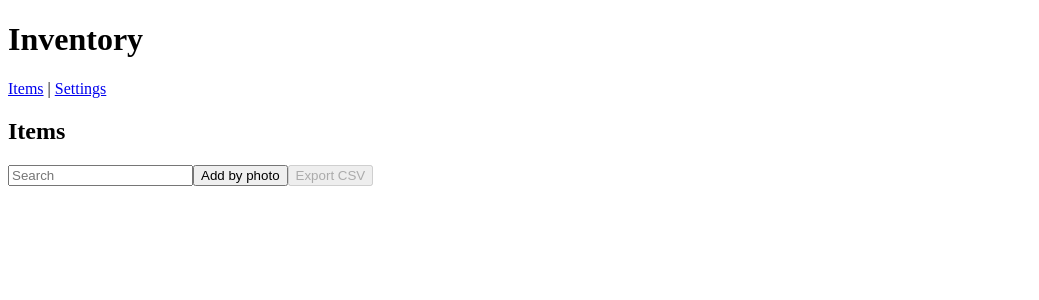
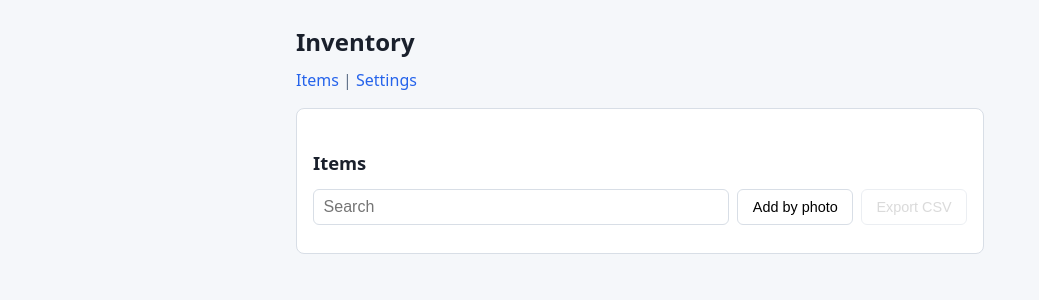
Before and after one commit to atomic-235/inventory, a Preact app: page / in a window 1280 px wide. Shown: the top 300 px of the page, without its empty margins (0-1039 px from the left). Built offline with nearby package versions, Linux system fonts and the light colour scheme.

Commit message:
add basic styling (global css + toolbar layout)

```diff
--- a/src/main.tsx
+++ b/src/main.tsx
@@ -1,6 +1,7 @@
 import { render } from 'preact';
 import App from './app';
 import { db } from './db';
+import './style.css';
 
 declare global {
   interface Window {
--- /dev/null
+++ b/src/style.css
@@ -0,0 +1,148 @@
+:root {
+  --bg: #f5f7fa;
+  --surface: #ffffff;
+  --border: #d8dee6;
+  --text: #1a202c;
+  --muted: #64748b;
+  --accent: #2563eb;
+  --accent-hover: #1d4ed8;
+  --danger: #dc2626;
+  font-family: system-ui, -apple-system, "Segoe UI", Roboto, sans-serif;
+}
+
+* {
+  box-sizing: border-box;
+}
+
+body {
+  margin: 0;
+  background: var(--bg);
+  color: var(--text);
+  line-height: 1.5;
+}
+
+#app {
+  max-width: 720px;
+  margin: 0 auto;
+  padding: 1.5rem 1rem 4rem;
+}
+
+h1 {
+  font-size: 1.5rem;
+  margin: 0 0 0.5rem;
+}
+
+h2 {
+  font-size: 1.15rem;
+  margin: 1.5rem 0 0.75rem;
+}
+
+nav {
+  margin-bottom: 1rem;
+  color: var(--muted);
+}
+
+nav a {
+  color: var(--accent);
+  text-decoration: none;
+}
+
+section {
+  background: var(--surface);
+  border: 1px solid var(--border);
+  border-radius: 8px;
+  padding: 1rem;
+  margin-bottom: 1rem;
+}
+
+form {
+  display: grid;
+  gap: 0.75rem;
+}
+
+form div {
+  display: grid;
+  gap: 0.25rem;
+}
+
+label {
+  font-size: 0.85rem;
+  font-weight: 600;
+  color: var(--muted);
+}
+
+input {
+  padding: 0.5rem 0.6rem;
+  border: 1px solid var(--border);
+  border-radius: 6px;
+  font-size: 1rem;
+  width: 100%;
+}
+
+input:focus {
+  outline: 2px solid var(--accent);
+  outline-offset: -1px;
+}
+
+button {
+  padding: 0.5rem 0.9rem;
+  border: 1px solid var(--border);
+  border-radius: 6px;
+  background: var(--surface);
+  font-size: 0.9rem;
+  cursor: pointer;
+}
+
+button[type="submit"] {
+  background: var(--accent);
+  border-color: var(--accent);
+  color: #fff;
+}
+
+button[type="submit"]:hover {
+  background: var(--accent-hover);
+}
+
+button:disabled {
+  opacity: 0.5;
+  cursor: default;
+}
+
+ul[data-testid="item-list"] {
+  list-style: none;
+  padding: 0;
+  margin: 0.5rem 0 0;
+}
+
+ul[data-testid="item-list"] li {
+  display: flex;
+  align-items: center;
+  justify-content: space-between;
+  gap: 0.5rem;
+  padding: 0.5rem 0;
+  border-bottom: 1px solid var(--border);
+}
+
+ul[data-testid="item-list"] li span {
+  flex: 1;
+}
+
+p[role="alert"] {
+  color: var(--danger);
+  font-size: 0.9rem;
+}
+
+p[role="status"] {
+  color: var(--muted);
+  font-size: 0.9rem;
+}
+
+.inventory-toolbar {
+  display: flex;
+  gap: 0.5rem;
+  margin-bottom: 0.75rem;
+}
+
+.inventory-toolbar input[type="search"] {
+  flex: 1;
+}
--- a/src/ui/features/inventory/index.tsx
+++ b/src/ui/features/inventory/index.tsx
@@ -153,6 +153,7 @@ export default function InventoryView() {
     <section id="inventory">
       <h2>Items</h2>
 
+      <div class="inventory-toolbar">
         <input
           type="search"
           placeholder="Search"
@@ -172,6 +173,7 @@ export default function InventoryView() {
         <button onClick={onExport} disabled={list.length === 0}>
           Export CSV
         </button>
+      </div>
 
       {flowError ? <p role="alert">{flowError}</p> : null}
 
--- /dev/null
+++ b/src/vite-env.d.ts
@@ -0,0 +1 @@
+/// <reference types="vite/client" />
```
Lines whose indentation alone changed are shown as unchanged.
